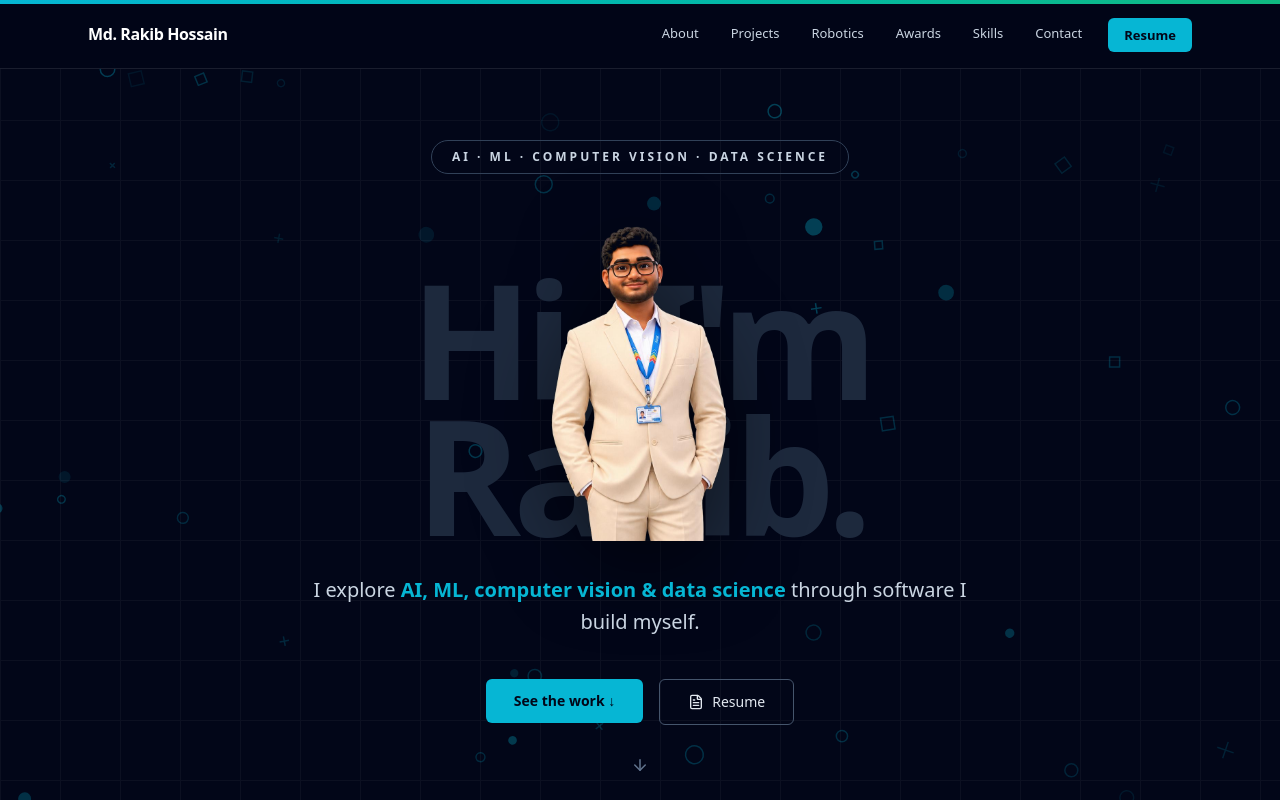
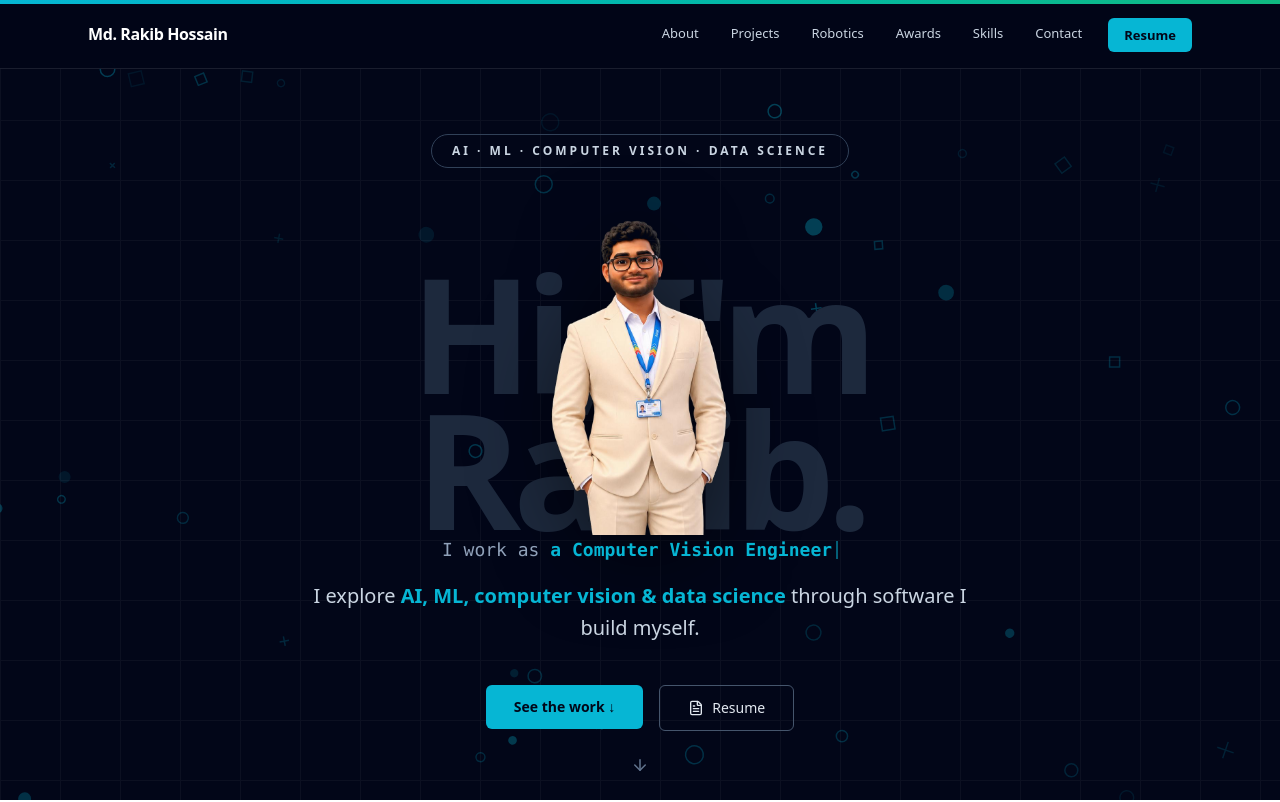
Before and after one commit to rakib4123/rakib4123.github.io, a Next.js app: page / in a window 1280 px wide. Shown: the top 802 px of the page. Built offline with nearby package versions, Linux system fonts and the light colour scheme.

Commit message:
Add typewriter rotating role text to Hero
Cycles through "an AI/ML Engineer" / "a Computer Vision Engineer" /
"a Data Scientist" / "a Software Developer" with a blinking cursor,
below the giant headline. Verified the typing/deleting cycle actually
animates via timed Playwright screenshots.

```diff
--- a/src/components/Hero.tsx
+++ b/src/components/Hero.tsx
@@ -6,6 +6,7 @@ import Image from "next/image";
 import Link from "next/link";
 import AntigravityBackground from "./AntigravityBackground";
 import Magnetic from "./Magnetic";
+import TypewriterRole from "./TypewriterRole";
 
 export default function Hero() {
   return (
@@ -64,11 +65,20 @@ export default function Hero() {
           </motion.div>
         </div>
 
+        <motion.div
+          initial={{ opacity: 0, y: 20 }}
+          animate={{ opacity: 1, y: 0 }}
+          transition={{ duration: 0.7, delay: 0.3, ease: [0.22, 1, 0.36, 1] }}
+          className="relative z-20 text-base md:text-lg text-slate-400 font-mono"
+        >
+          I work as <TypewriterRole />
+        </motion.div>
+
         <motion.p
           initial={{ opacity: 0, y: 20 }}
           animate={{ opacity: 1, y: 0 }}
           transition={{ duration: 0.7, delay: 0.4, ease: [0.22, 1, 0.36, 1] }}
-          className="relative z-20 mt-8 max-w-2xl text-lg md:text-xl text-slate-300 leading-relaxed"
+          className="relative z-20 mt-4 max-w-2xl text-lg md:text-xl text-slate-300 leading-relaxed"
         >
           I explore{" "}
           <span className="text-brand-cyan font-semibold">
--- /dev/null
+++ b/src/components/TypewriterRole.tsx
@@ -0,0 +1,54 @@
+"use client";
+
+import { useEffect, useState } from "react";
+
+const roles = [
+  "an AI/ML Engineer",
+  "a Computer Vision Engineer",
+  "a Data Scientist",
+  "a Software Developer",
+];
+
+const TYPE_SPEED = 70;
+const DELETE_SPEED = 35;
+const PAUSE_AFTER_TYPE = 1600;
+const PAUSE_AFTER_DELETE = 300;
+
+export default function TypewriterRole() {
+  const [roleIndex, setRoleIndex] = useState(0);
+  const [text, setText] = useState("");
+  const [isDeleting, setIsDeleting] = useState(false);
+
+  useEffect(() => {
+    const currentRole = roles[roleIndex];
+
+    if (!isDeleting && text === currentRole) {
+      const timeout = setTimeout(() => setIsDeleting(true), PAUSE_AFTER_TYPE);
+      return () => clearTimeout(timeout);
+    }
+
+    if (isDeleting && text === "") {
+      const timeout = setTimeout(() => {
+        setIsDeleting(false);
+        setRoleIndex((i) => (i + 1) % roles.length);
+      }, PAUSE_AFTER_DELETE);
+      return () => clearTimeout(timeout);
+    }
+
+    const timeout = setTimeout(
+      () => setText(currentRole.slice(0, text.length + (isDeleting ? -1 : 1))),
+      isDeleting ? DELETE_SPEED : TYPE_SPEED
+    );
+    return () => clearTimeout(timeout);
+  }, [text, isDeleting, roleIndex]);
+
+  return (
+    <span className="inline-flex items-center">
+      <span className="text-brand-cyan font-semibold">{text}</span>
+      <span
+        className="w-[2px] h-[1em] bg-brand-cyan ml-1 animate-pulse"
+        aria-hidden="true"
+      />
+    </span>
+  );
+}
```
